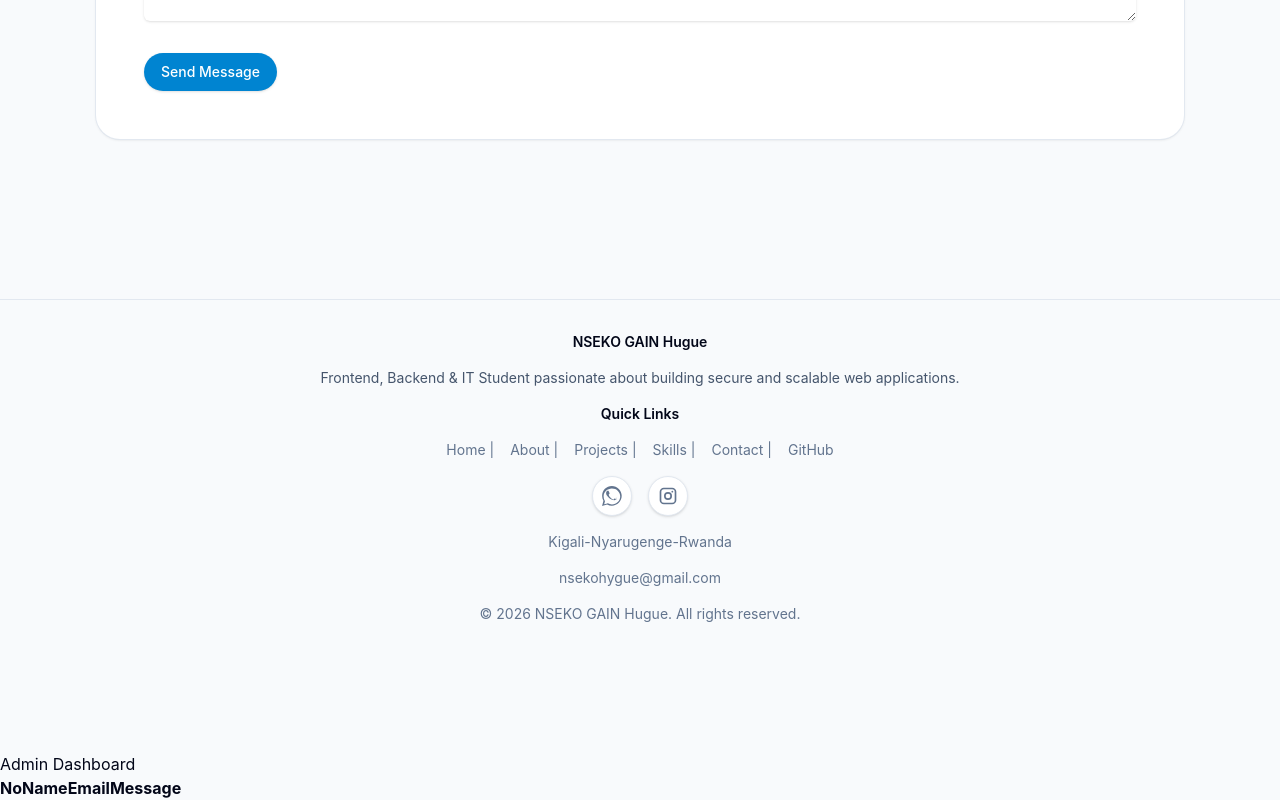
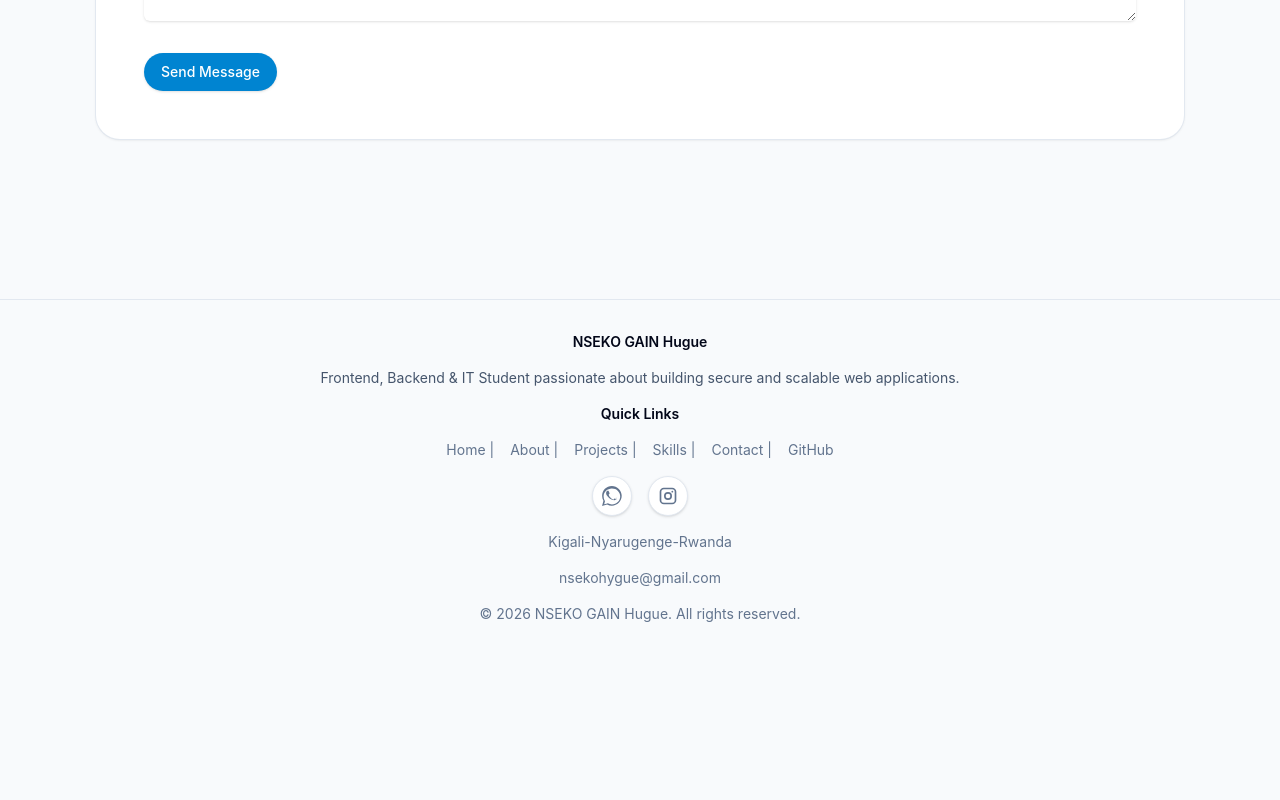
Before and after one commit to nseko-stack/Portifolio, a React (Vite) app in the folder Front-end/: page / in a window 1280 px wide. Shown: the part 3548-4348 px from the top of the page. After the commit the page ends 4204 px from the top, so only its background shows below. Built offline with nearby package versions, Linux system fonts and the light colour scheme; no server answers.

Commit message:
adding login for admin

```diff
--- a/Front-end/src/App.jsx
+++ b/Front-end/src/App.jsx
@@ -19,7 +19,7 @@ function HomePage() {
       <Skills />
       <Contact />
       <Footer />
-      <Admin/>
+
     </main>
   )
 }
```
